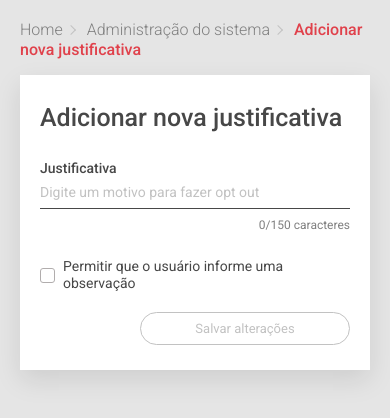
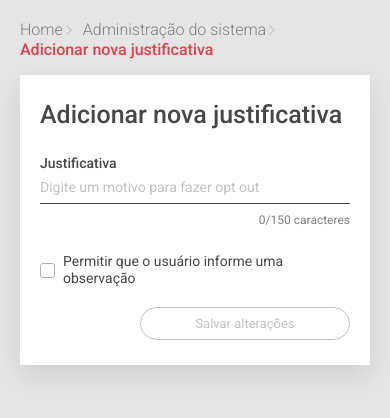
Before and after one commit to thiagostudier/desafio-tecnico-vuejs, a Vue app: page /#/ in a window 390 px wide. Shown: the top 418 px of the page. Built offline with nearby package versions, Linux system fonts and the light colour scheme.

Commit message:
AJUSTE DE RESPONSIVIDADE - BREADCRUMP

```diff
--- a/src/components/BreadCrump.vue
+++ b/src/components/BreadCrump.vue
@@ -33,6 +33,7 @@ export default {
   position: relative;
   margin-right: 10px;
   padding-right: 10px;
+  display: inline-block;
 }
 
 .bread-crump-item:not(:last-child):after {
--- a/src/components/NewJustification.vue
+++ b/src/components/NewJustification.vue
@@ -64,7 +64,7 @@ export default {
     font-family: Roboto;
     font-weight: 500;
     font-size: 32px;
-    line-height: 35px;
+    line-height: 30px;
     margin: 0px 0px 90px 0px;
     color: #474747;
   }
```
